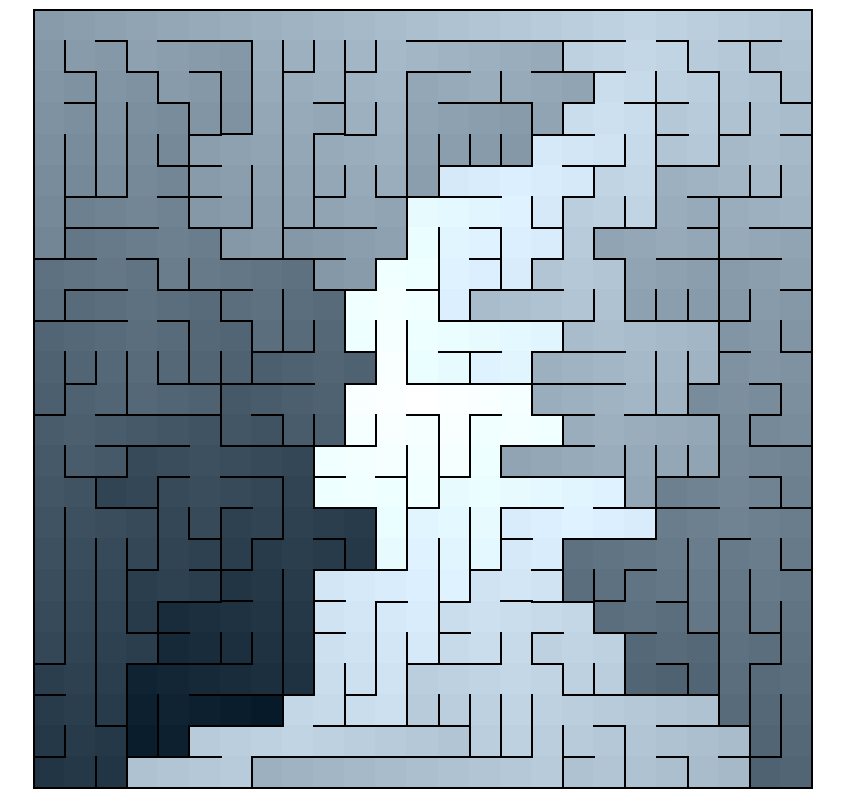
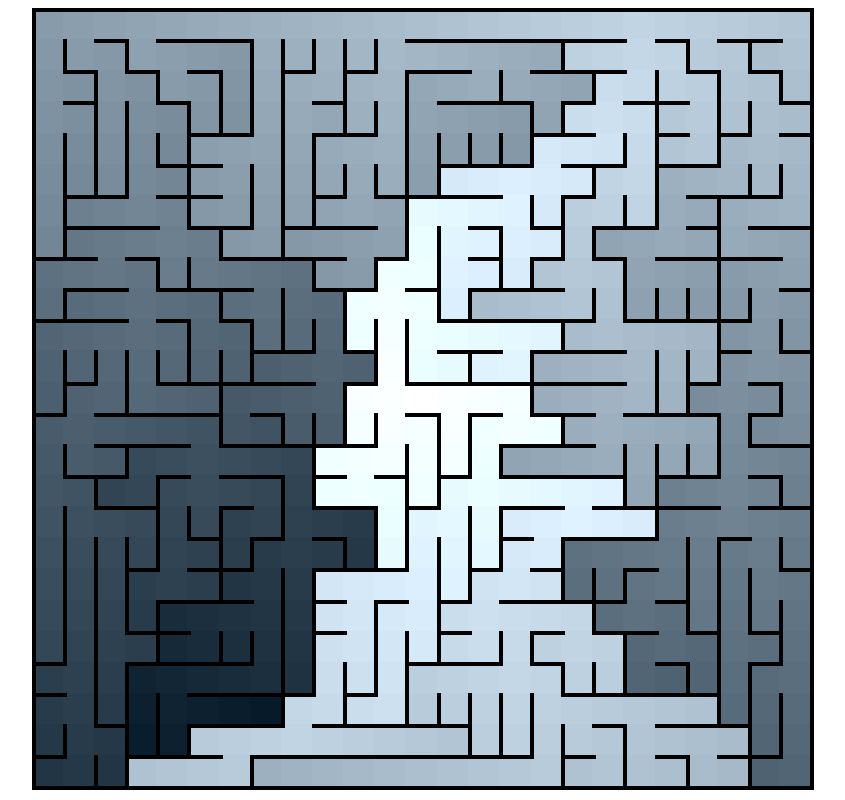
Before and after one commit to danuscript/laze, a React (Create React App) app: page / in a window 1280 px wide. Shown: the whole page, without its empty margins (217-1062 px from the left). Built offline with nearby package versions, Linux system fonts and the light colour scheme; the HTML template or start-up script is replaced by a standard one.

Commit message:
Updated cell borders

```diff
--- a/src/App.css
+++ b/src/App.css
@@ -12,11 +12,9 @@
 
 .cell {
   aspect-ratio: 1 / 1;
-  margin: -0.06em;
+  margin: -2px;
   display: flex;
   font-size: 1em;
-  justify-content: center;
-  align-items: center;
   overflow: hidden;
 }
 
@@ -29,6 +27,5 @@
 .grid {
   display: grid;
   max-height: calc(100vh - 1.35em);
-  height: 10%;
   margin: auto;
 }
--- a/src/Components/CellVis.jsx
+++ b/src/Components/CellVis.jsx
@@ -1,10 +1,10 @@
 export default function Cell({ cell, distance }) {
   const color = 255 - distance * 3;
   const walls = {
-    borderLeft: `${cell.westWall ? '0.125em solid black' : '0'}`,
-    borderRight: `${cell.eastWall ? '0.125em solid black' : '0'}`,
-    borderTop: `${cell.northWall ? '0.125em solid black' : '0'}`,
-    borderBottom: `${cell.southWall ? '0.125em solid black' : '0'}`,
+    borderLeft: `${cell.westWall ? '4px solid black' : '0'}`,
+    borderRight: `${cell.eastWall ? '4px solid black' : '0'}`,
+    borderTop: `${cell.northWall ? '4px solid black' : '0'}`,
+    borderBottom: `${cell.southWall ? '4px solid black' : '0'}`,
   }
   const backgroundColor = {
     backgroundColor: `rgb(${color}, ${color + 20}, ${color + 35})`,
```
